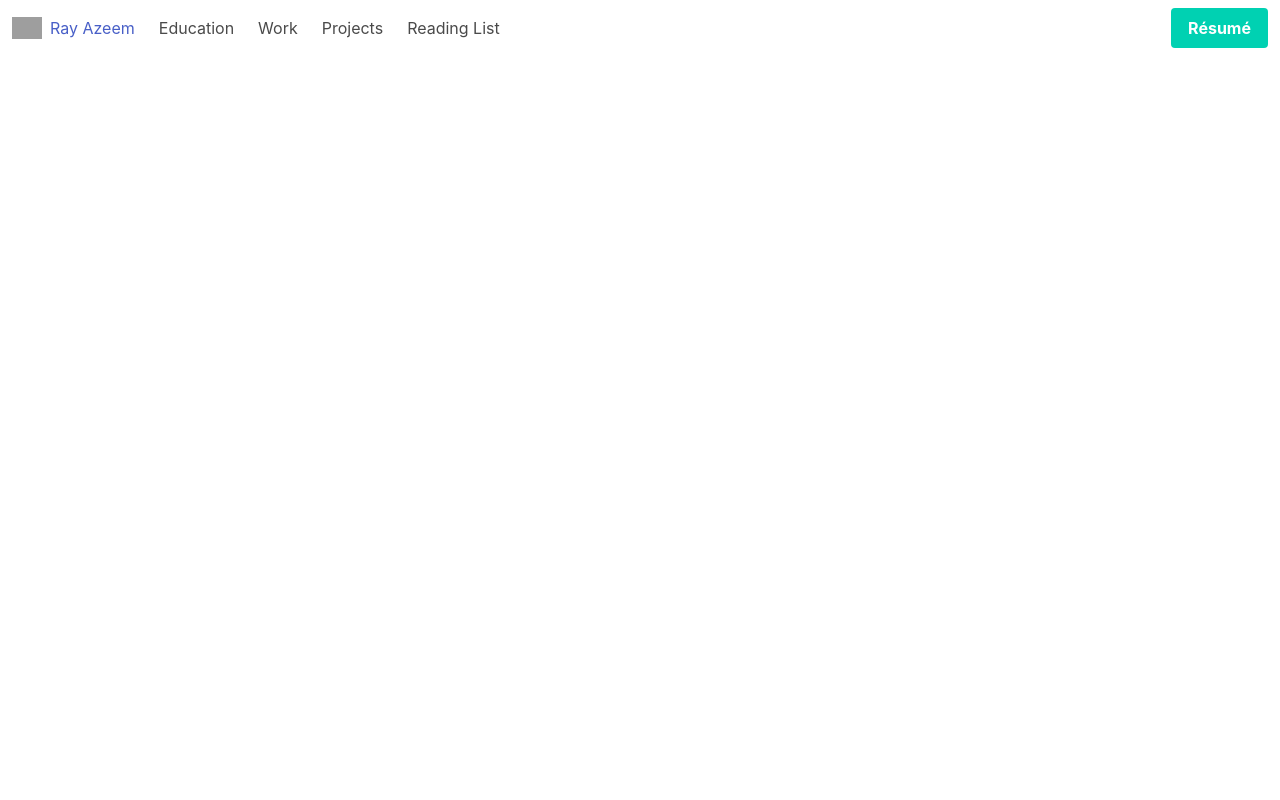
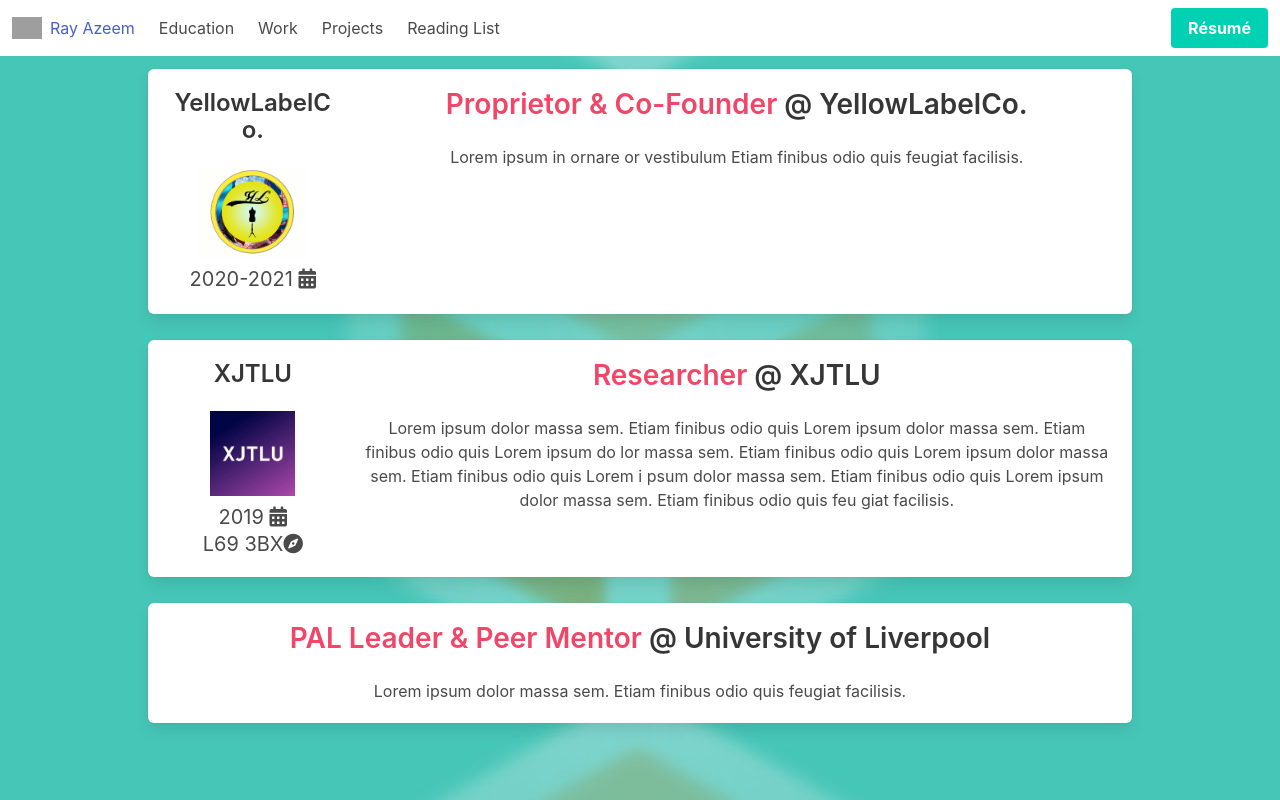
Before and after one commit to zoraizazeem/zoraiz, a React (Create React App) app: page /readinglist in a window 1280 px wide. Shown: the top 800 px of the page. Built offline with nearby package versions, Linux system fonts and the light colour scheme; grey boxes are pictures that could not be loaded.

Commit message:
added media buttons to the education entries, and filled out education paragraphs

```diff
--- a/src/App.js
+++ b/src/App.js
@@ -12,6 +12,7 @@
 import Education from "./components/Education";
 import Work from "./components/Work";
 import email from "./media/email.svg";
+import ReadingList from "./components/ReadingList";
 
 class App extends Component {
   render() {
@@ -26,6 +27,7 @@
             <Route path="/resume" component={Resume} />
             <Route path="/education" component={Education} />
             <Route path="/work" component={Work} />
+            <Route path="/readinglist" component={ReadingList}/>
           </Switch>
         </div>
       </Router>
@@ -53,7 +55,7 @@
               <div class="tile is-child box">
                 <p class="title">Professional In Data Science and Trained Chemist</p>
                 <p class="subtitle">
-                  <a href="https://twitter.com/hipyliv?lang=en">HiPy (hosted by LivIdea) Learning python and anaconda  for researchers.</a>
+
                 Intersts: Quantitative analysis, coputational simulatiytng and artificial intelligence.
           Energy,  sustainable , renewable and economically viable.</p>
                 <p class="subtitle">Applying physical, mathematical and statistical moxelling and understanding to complex systems, such as renewable energy and financial modelling.
--- a/src/components/Nav.js
+++ b/src/components/Nav.js
@@ -36,7 +36,7 @@
               <a class="navbar-item" href="projects">
                 Projects
               </a>
-              <a class="navbar-item"> Reading List</a>
+              <a class="navbar-item" href="readinglist"> Reading List</a>
 
 
             </div>
--- /dev/null
+++ b/src/components/ReadingList.js
@@ -0,0 +1,82 @@
+import "../css/App.css";
+import { Component } from "react";
+import cube from "../media/cubenew.jpg";
+import Liverpool from "../media/LiverpoolLogo.png";
+import YellowLabel from "../media/newyl.jpg";
+import "../css/all.min.css";
+import XJTLU from "../media/XJTLU.jpeg"
+
+export default class ReadingList extends Component {
+    render() {
+        return (
+            <div className="canv2">
+                <div className="canv" style={{ backgroundImage: `url(${cube})` }}>
+                    <div class="container is-max-desktop" id="border">
+                        <div class="tile is-ancestor">
+                            <div class="tile is-child box">
+                                <div class="columns">
+                                    <div class="column is-one-fifth">
+
+                                        <figure >
+                                            <h4 class="title is-4">YellowLabelCo.</h4>
+                                            <a href="https://www.ebay.co.uk/usr/yellowlabel3">
+                                                <img src={YellowLabel} id="LeedsLogo" />
+                                            </a>
+                                        </figure>
+                                        <p class="is-size-5">2020-2021     <i class="fas fa-calendar-alt"></i></p>
+                                    </div>
+                                    <div class="column">
+                                        <p class="title"><span class="has-text-danger">Proprietor & Co-Founder </span>  @ YellowLabelCo.</p>
+
+                                        <p>Lorem ipsum in ornare or vestibulum Etiam finibus odio quis feugiat facilisis.</p>
+                                    </div>
+                                </div>
+                            </div>
+                        </div>
+                    </div>
+                    <div class="container is-max-desktop" id="border">
+                        <div class="tile is-ancestor">
+                            <div class="tile is-child box">
+                                <div class="columns">
+                                    <div class="column is-one-fifth">
+                                        <figure >
+                                            <h4 class="title is-4">XJTLU</h4>
+                                            <a href="https://en.wikipedia.org/wiki/Xi'an_Jiaotong-Liverpool_University">
+
+                                                <img src={XJTLU} id="LiverpoolLogo" />
+                                            </a>
+                                        </figure>
+                                        <p class="is-size-5">2019     <i class="fas fa-calendar-alt"></i></p>
+                                        <h6 class="subtitle is-5">L69 3BX<i class="fas fa-compass"></i></h6>
+                                    </div>
+                                    <div class="column">
+                                        <p class="title"><span class="has-text-danger">Researcher</span> @ XJTLU</p>
+
+                                        <p>Lorem ipsum dolor massa sem. Etiam finibus odio quis
+                                        Lorem ipsum dolor massa sem. Etiam finibus odio quis Lorem ipsum do
+                                        lor massa sem. Etiam finibus odio quis Lorem ipsum dolor massa sem. Etiam finibus odio quis Lorem i
+                                        psum dolor massa sem. Etiam finibus odio quis Lorem ipsum dolor massa sem. Etiam finibus odio quis feu
+                                         giat facilisis.</p>
+                                    </div>
+
+                                </div>
+
+                            </div>
+                        </div>
+                    </div>
+                    <div class="container is-max-desktop" id="border">
+                        <div class="tile is-ancestor">
+                            <div class="tile is-child box">
+                                <p class="title"><span class="has-text-danger">PAL Leader & Peer Mentor </span> @ University of Liverpool</p>
+                                <p>Lorem ipsum dolor massa sem. Etiam finibus odio quis feugiat facilisis.</p>
+                            </div>
+                        </div>
+                    </div>
+
+
+                </div>
+            </div>
+
+        );
+    }
+}
--- a/src/css/App.css
+++ b/src/css/App.css
@@ -1,4 +1,8 @@
-
+ul.b {
+  list-style-type: square;
+  text-align: left;
+  margin-left: 30px;
+}
 
 .leftpane {
   width: 30%;
@@ -56,6 +60,10 @@
 #GenericLogo{
   width: 150px;
 }
+#MediaLogoSmall{
+  width: 50px;
+  text-align: right;
+}
 #GithubLogo{
   width: 130px;
 }
@@ -79,6 +87,7 @@
 
 
   }
+
   #ProfPic{
     width:300px;
   }
```
Also changed, not shown: src/components/Education.js (+61 -22 lines), src/components/Liverpool.js (added, +19 -0 lines), src/media/folder.svg (added), 1 other file (tests, documents, lock files or other folders).
